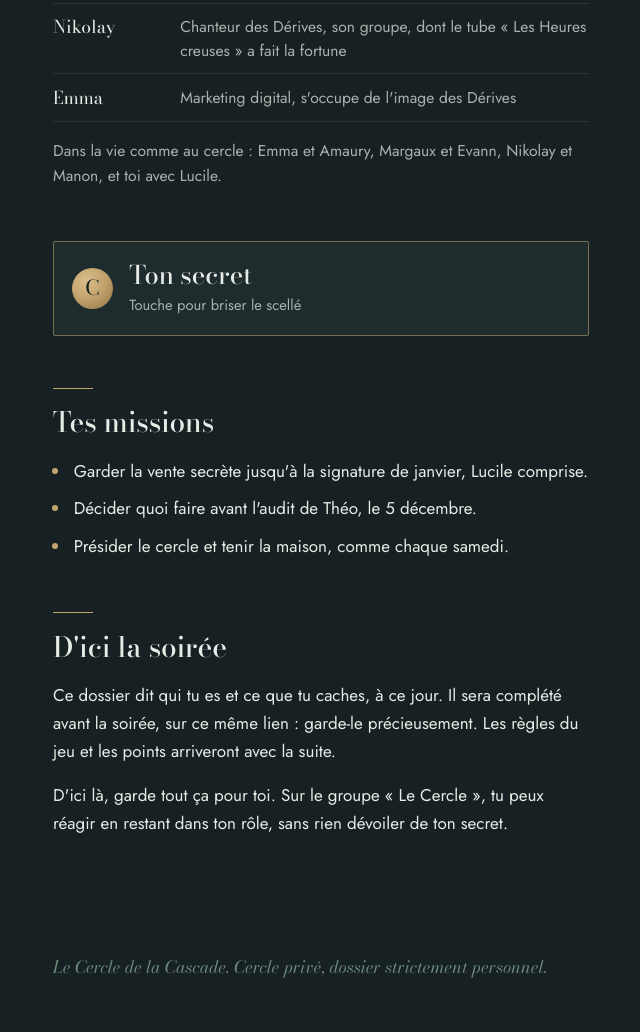
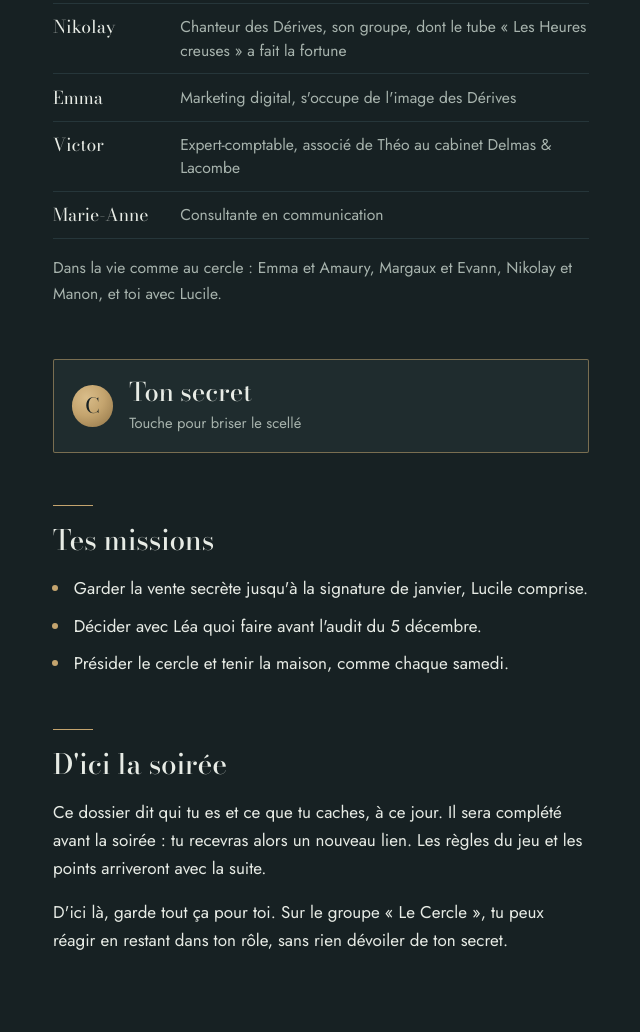
Before and after one commit to RROFFI/jean-charles-x7k2m, a plain HTML site: page index.html in a window 1280 px wide. Shown: the part 2059-3091 px from the top of the page, without its empty margins (319-959 px from the left). Drawn offline with nearby package versions, Linux system fonts and the light colour scheme.

Commit message:
Add files via upload

```diff
--- a/index.html
+++ b/index.html
@@ -384,7 +384,7 @@
 
   <section>
     <h2>Le cercle</h2>
-    <p>Onze membres, tous fortunés, tous ambitieux. Chaque samedi soir, l'un d'eux présente un projet, et le fonds commun décide d'y investir ou non. Pour entrer, chacun a versé 300&nbsp;000&nbsp;€.</p>
+    <p>Treize membres, tous fortunés, tous ambitieux. Chaque samedi soir, l'un d'eux présente un projet, et le fonds commun décide d'y investir ou non. Pour entrer, chacun a versé 300&nbsp;000&nbsp;€.</p>
     <p>Depuis 2021, le fonds a financé une quinzaine de projets. Certains ont rapporté gros, comme un domaine viticole de la Côte de Nuits&nbsp;; d'autres beaucoup moins, comme une application de location de yachts&nbsp;; quelques-uns attendent encore une décision. Parmi les derniers financés&nbsp;: la rénovation de ta salle panoramique, en 2024, pour 600&nbsp;000&nbsp;€, en échange du droit de s'y réunir à vie, et Origine, la marque d'hydromel pétillant de Margaux, Manon et Agathe, pour 800&nbsp;000&nbsp;€. Aujourd'hui, il reste 1,9&nbsp;M€ dans les caisses.</p>
     <p>Théo Delmas en est le trésorier. Avant que le cercle mette un euro quelque part, Théo vérifie tout. Tout le monde l'apprécie, et tout le monde le craint un peu. Le samedi 5 décembre, il présentera au cercle son audit du fonds.</p>
     <ul class="membres">
@@ -399,6 +399,8 @@
       <li><span class="nom">Léa</span><span class="qui">Chasseuse de biens de prestige</span></li>
       <li><span class="nom">Nikolay</span><span class="qui">Chanteur des Dérives, son groupe, dont le tube «&nbsp;Les Heures creuses&nbsp;» a fait la fortune</span></li>
       <li><span class="nom">Emma</span><span class="qui">Marketing digital, s'occupe de l'image des Dérives</span></li>
+      <li><span class="nom">Victor</span><span class="qui">Expert-comptable, associé de Théo au cabinet Delmas & Lacombe</span></li>
+      <li><span class="nom">Marie-Anne</span><span class="qui">Consultante en communication</span></li>
     </ul>
     <p class="couples">Dans la vie comme au cercle&nbsp;: Emma et Amaury, Margaux et Evann, Nikolay et Manon, et toi avec Lucile.</p>
   </section>
@@ -420,14 +422,14 @@
     <h2>Tes missions</h2>
     <ul class="liste">
       <li>Garder la vente secrète jusqu'à la signature de janvier, Lucile comprise.</li>
-      <li>Décider quoi faire avant l'audit de Théo, le 5 décembre.</li>
+      <li>Décider avec Léa quoi faire avant l'audit du 5 décembre.</li>
       <li>Présider le cercle et tenir la maison, comme chaque samedi.</li>
     </ul>
   </section>
 
   <section>
     <h2>D'ici la soirée</h2>
-    <p>Ce dossier dit qui tu es et ce que tu caches, à ce jour. Il sera complété avant la soirée, sur ce même lien&nbsp;: garde-le précieusement. Les règles du jeu et les points arriveront avec la suite.</p>
+    <p>Ce dossier dit qui tu es et ce que tu caches, à ce jour. Il sera complété avant la soirée&nbsp;: tu recevras alors un nouveau lien. Les règles du jeu et les points arriveront avec la suite.</p>
     <p>D'ici là, garde tout ça pour toi. Sur le groupe «&nbsp;Le Cercle&nbsp;», tu peux réagir en restant dans ton rôle, sans rien dévoiler de ton secret.</p>
   </section>
 
```
